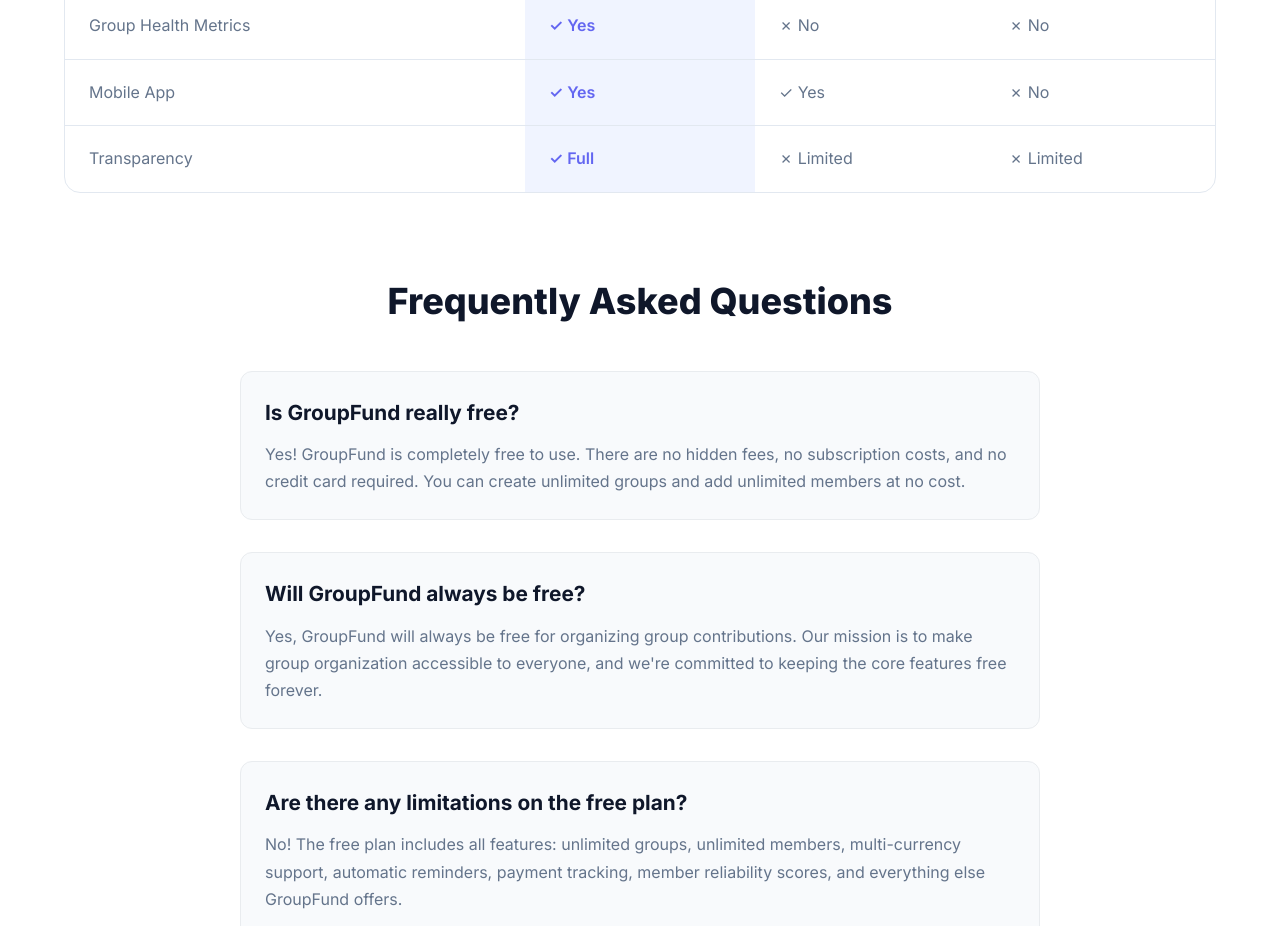
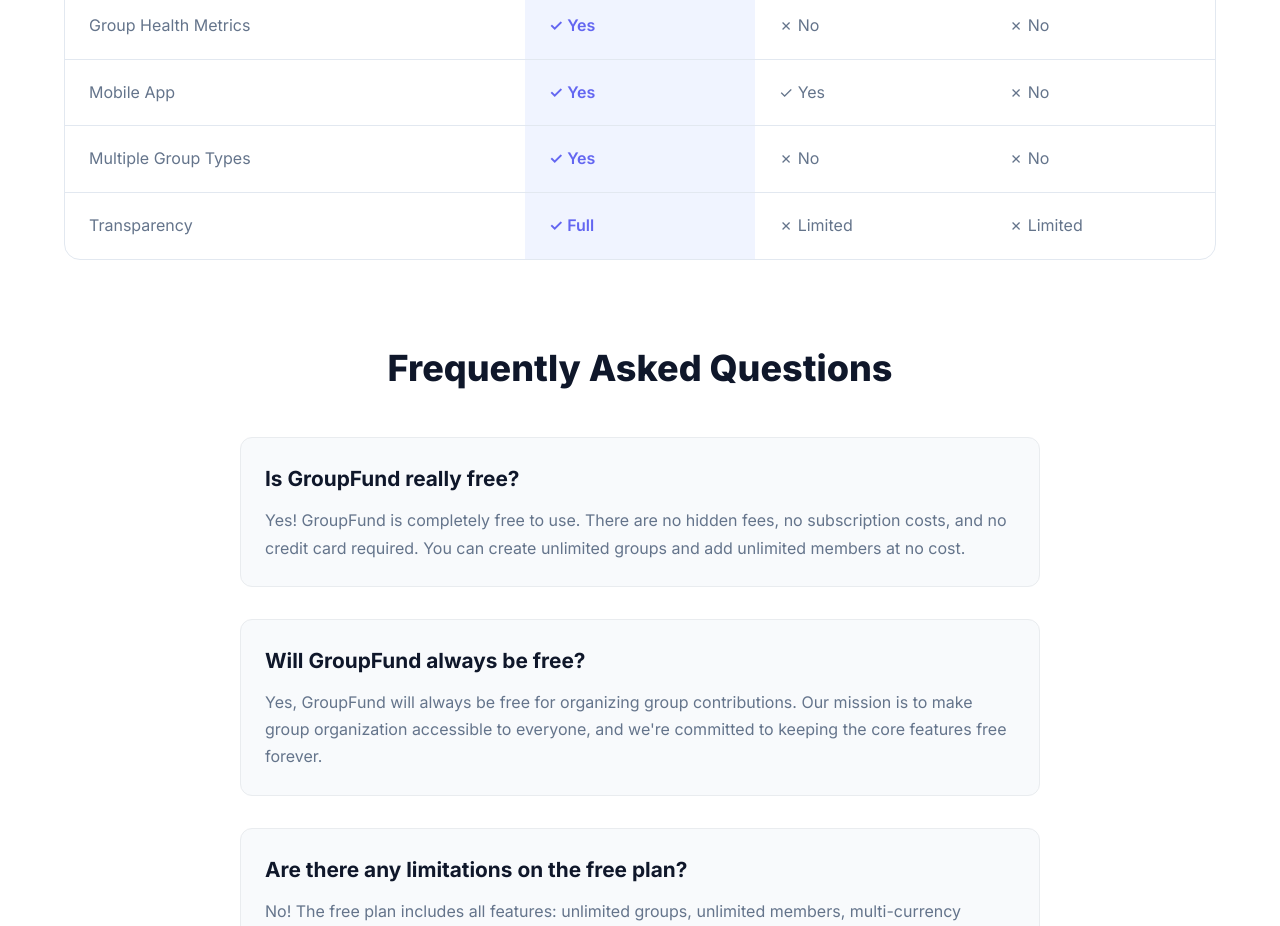
Before and after one commit to chinazaaa/groupfund-website, a React (Vite) app: page /pricing in a window 1280 px wide. Shown: the part 2800-3726 px from the top of the page. Built offline with nearby package versions, Linux system fonts and the light colour scheme; no server answers.

Commit message:
Update PricingPage.jsx

```diff
--- a/src/pages/PricingPage.jsx
+++ b/src/pages/PricingPage.jsx
@@ -184,6 +184,12 @@
                 <div className="comparison-cell">✗ No</div>
               </div>
               <div className="comparison-row">
+                <div className="comparison-cell">Multiple Group Types</div>
+                <div className="comparison-cell highlight">✓ Yes</div>
+                <div className="comparison-cell">✗ No</div>
+                <div className="comparison-cell">✗ No</div>
+              </div>
+              <div className="comparison-row">
                 <div className="comparison-cell">Transparency</div>
                 <div className="comparison-cell highlight">✓ Full</div>
                 <div className="comparison-cell">✗ Limited</div>
```
